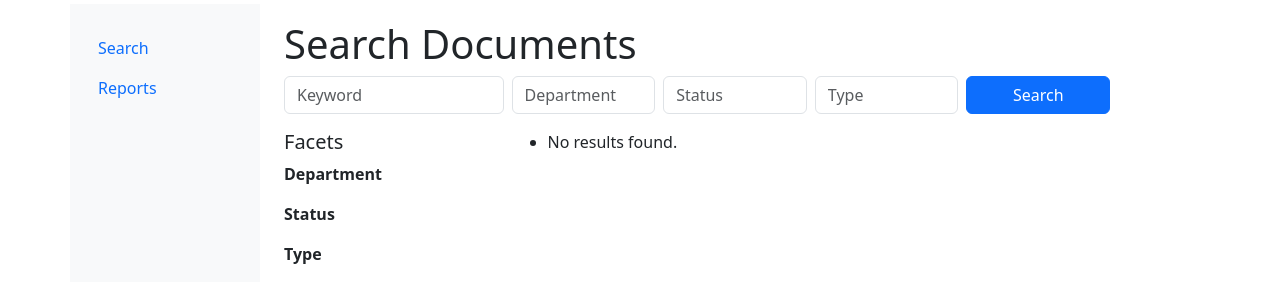
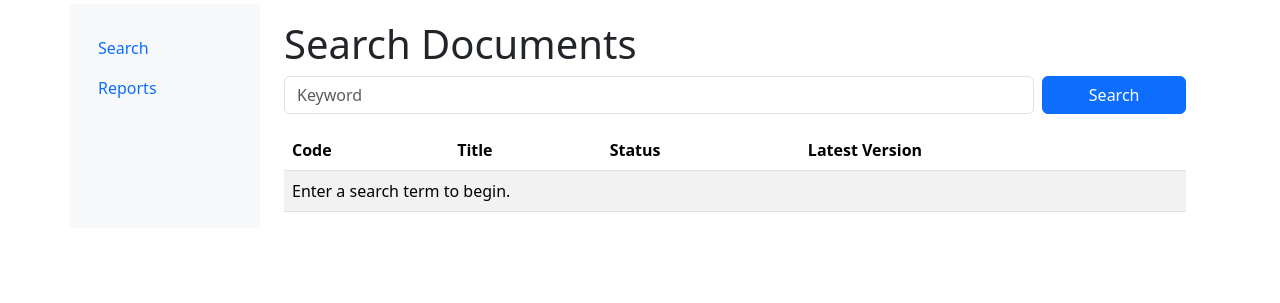
Before and after one commit to hihancioglu/baylan-kys, a Flask app: template portal/templates/search.html in a window 1280 px wide. Shown: the part 56-359 px from the top of the page. Run offline with Flask 3, Linux system fonts and the light colour scheme; the template is opened without the code that fills it, so the values that code supplies are empty; some libraries are stand-ins or nearby versions.

Commit message:
Add HTMX-powered search results with pagination

```diff
--- a/portal/app.py
+++ b/portal/app.py
@@ -32,8 +32,8 @@ from models import (
     get_session,
     RoleEnum,
 )
-from search import index_document, search_documents
-from sqlalchemy import func
+from search import index_document
+from sqlalchemy import func, or_
 from ocr import extract_text
 from docxf_render import render_form_to_pdf
 from notifications import notify_revision_time, notify_mandatory_read
@@ -515,69 +515,37 @@ def reject_step(step_id: int):
 @roles_required(RoleEnum.READER.value)
 def search_view():
     keyword = request.args.get("q", "")
-    filters = {f: request.args.get(f) for f in ["department", "status", "type"]}
     page = int(request.args.get("page", 1))
-    results = []
-    facets = {"department": {}, "status": {}, "type": {}}
-    try:
-        results, facets = search_documents(keyword, filters, page=page)
-    except Exception:
-        session = get_session()
-        query = session.query(Document)
-        if keyword:
-            query = query.filter(Document.title.ilike(f"%{keyword}%"))
-        if filters["department"]:
-            query = query.filter(Document.department == filters["department"])
-        if filters["status"]:
-            query = query.filter(Document.status == filters["status"])
-        if filters["type"]:
-            if hasattr(Document, "type"):
-                query = query.filter(Document.type == filters["type"])
-            else:
-                query = query.filter(Document.process == filters["type"])
-        docs = query.offset((page - 1) * 10).limit(10).all()
-        results = [
-            {
-                "id": d.id,
-                "title": d.title,
-                "code": d.code,
-                "tags": d.tags,
-                "department": d.department,
-                "status": d.status,
-                "type": getattr(d, "type", getattr(d, "process", "")),
-            }
-            for d in docs
-        ]
-        facets = {
-            "department": {
-                row[0]: row[1]
-                for row in session.query(Document.department, func.count(Document.id)).group_by(Document.department)
-            },
-            "status": {
-                row[0]: row[1]
-                for row in session.query(Document.status, func.count(Document.id)).group_by(Document.status)
-            },
-        }
-        if hasattr(Document, "type"):
-            facet_query = session.query(Document.type, func.count(Document.id)).group_by(Document.type)
-        else:
-            facet_query = session.query(Document.process, func.count(Document.id)).group_by(Document.process)
-        facets["type"] = {row[0]: row[1] for row in facet_query}
-        session.close()
-    return render_template(
-        "search.html",
-        results=results,
-        keyword=keyword,
-        filters=filters,
-        facets=facets,
-        page=page,
-        breadcrumbs=[
-            {"title": "Home", "url": url_for("index")},
-            {"title": "Search"},
-        ],
-    )
-
-
+    page_size = int(request.args.get("page_size", 20))
+    session = get_session()
+    query = session.query(Document)
+    if keyword:
+        query = query.filter(or_(Document.title.ilike(f"%{keyword}%"), Document.code.ilike(f"%{keyword}%")))
+        total = query.count()
+        docs = (
+            query.order_by(Document.id)
+            .limit(page_size)
+            .offset((page - 1) * page_size)
+            .all()
+        )
+    else:
+        total = 0
+        docs = []
+    session.close()
+    pages = (total + page_size - 1) // page_size if total else 1
+    context = {
+        "documents": docs,
+        "keyword": keyword,
+        "page": page,
+        "pages": pages,
+    }
+    partial = bool(request.headers.get("HX-Request"))
+    context["breadcrumbs"] = [
+        {"title": "Home", "url": url_for("index")},
+        {"title": "Search"},
+    ]
+    template = "search/results.html" if partial else "search.html"
+    return render_template(template, **context)
 @app.get("/reports")
 @roles_required(RoleEnum.AUDITOR.value, RoleEnum.QUALITY_ADMIN.value)
 def reports_index():
--- a/portal/templates/search.html
+++ b/portal/templates/search.html
@@ -1,45 +1,12 @@
 {% extends "base.html" %}
-{% block title %}Document Search{% endblock %}
+{% block title %}Search{% endblock %}
 {% block content %}
 <h1>Search Documents</h1>
-<form method="get" class="row g-2">
-  <div class="col-md-3"><input class="form-control" name="q" placeholder="Keyword" value="{{ keyword or '' }}"></div>
-  <div class="col-md-2"><input class="form-control" name="department" placeholder="Department" value="{{ filters.department or '' }}"></div>
-  <div class="col-md-2"><input class="form-control" name="status" placeholder="Status" value="{{ filters.status or '' }}"></div>
-  <div class="col-md-2"><input class="form-control" name="type" placeholder="Type" value="{{ filters.type or '' }}"></div>
+<form hx-get="{{ url_for('search_view') }}" hx-target="#search-results" hx-push-url="true" class="row g-2 mb-3">
+  <div class="col-md-10"><input class="form-control" type="search" name="q" placeholder="Keyword" value="{{ keyword or '' }}"></div>
   <div class="col-md-2"><button class="btn btn-primary w-100" type="submit">Search</button></div>
 </form>
-
-<div class="row mt-3">
-  <div class="col-md-3">
-    <h5>Facets</h5>
-    <strong>Department</strong>
-    <ul>
-    {% for val, count in facets.department.items() %}
-      <li><a href="{{ url_for('search_view', q=keyword, department=val) }}">{{ val }} ({{ count }})</a></li>
-    {% endfor %}
-    </ul>
-    <strong>Status</strong>
-    <ul>
-    {% for val, count in facets.status.items() %}
-      <li><a href="{{ url_for('search_view', q=keyword, status=val) }}">{{ val }} ({{ count }})</a></li>
-    {% endfor %}
-    </ul>
-    <strong>Type</strong>
-    <ul>
-    {% for val, count in facets.type.items() %}
-      <li><a href="{{ url_for('search_view', q=keyword, type=val) }}">{{ val }} ({{ count }})</a></li>
-    {% endfor %}
-    </ul>
-  </div>
-  <div class="col-md-9">
-    <ul>
-    {% for doc in results %}
-      <li>{{ doc.title }} ({{ doc.code }}) - {{ doc.department }} - {{ doc.status }} - {{ doc.type }}</li>
-    {% else %}
-      <li>No results found.</li>
-    {% endfor %}
-    </ul>
-  </div>
+<div id="search-results">
+  {% include 'search/results.html' %}
 </div>
 {% endblock %}
--- /dev/null
+++ b/portal/templates/search/results.html
@@ -0,0 +1,39 @@
+<table class="table table-striped">
+  <thead>
+    <tr>
+      <th>Code</th>
+      <th>Title</th>
+      <th>Status</th>
+      <th>Latest Version</th>
+    </tr>
+  </thead>
+  <tbody>
+    {% if documents %}
+      {% for doc in documents %}
+      <tr>
+        <td>{{ doc.code }}</td>
+        <td>{{ doc.title }}</td>
+        <td>{{ doc.status }}</td>
+        <td>{{ doc.major_version }}.{{ doc.minor_version }}</td>
+      </tr>
+      {% endfor %}
+    {% elif keyword %}
+      <tr><td colspan="4">No matching documents.</td></tr>
+    {% else %}
+      <tr><td colspan="4">Enter a search term to begin.</td></tr>
+    {% endif %}
+  </tbody>
+</table>
+{% if keyword %}
+<nav>
+  <ul class="pagination">
+    {% if page > 1 %}
+    <li class="page-item"><a class="page-link" hx-get="{{ url_for('search_view', q=keyword, page=page-1) }}" hx-target="#search-results" hx-push-url="true">Previous</a></li>
+    {% endif %}
+    <li class="page-item disabled"><span class="page-link">{{ page }} / {{ pages }}</span></li>
+    {% if page < pages %}
+    <li class="page-item"><a class="page-link" hx-get="{{ url_for('search_view', q=keyword, page=page+1) }}" hx-target="#search-results" hx-push-url="true">Next</a></li>
+    {% endif %}
+  </ul>
+</nav>
+{% endif %}
```
